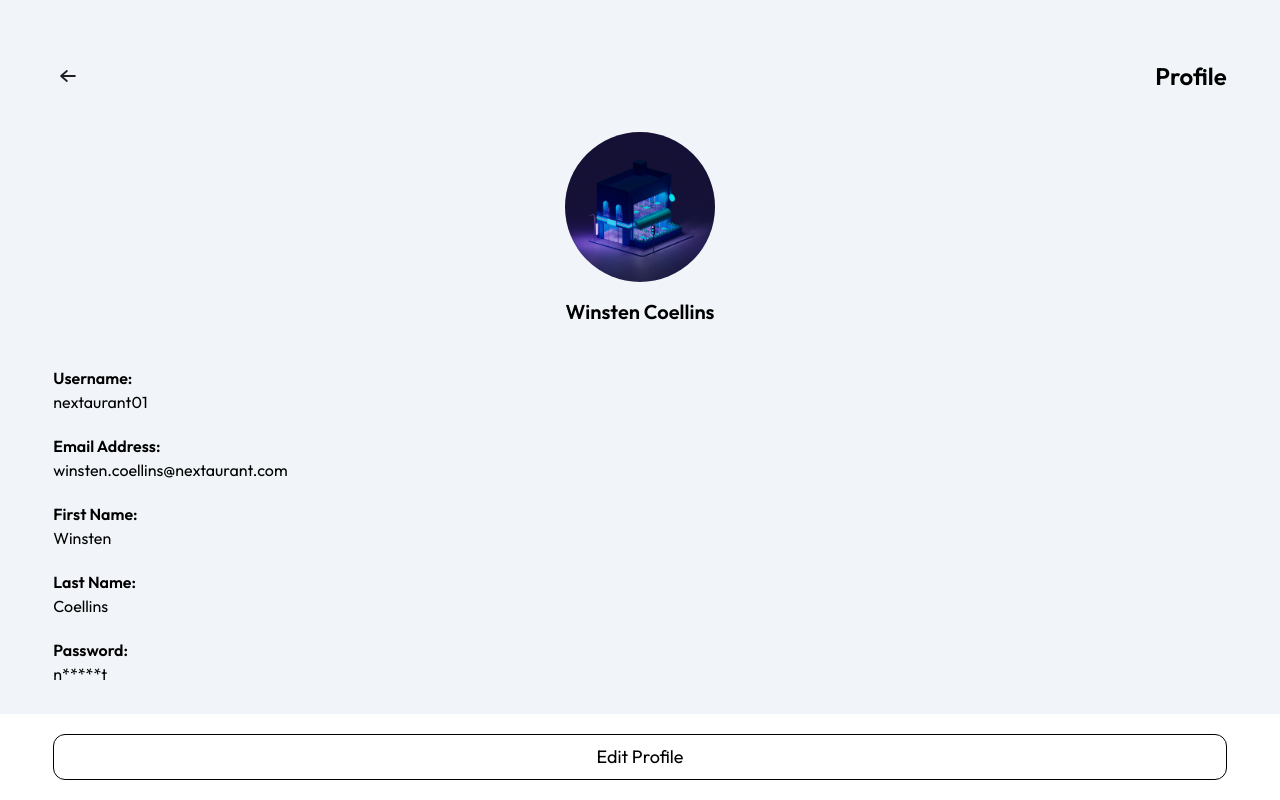
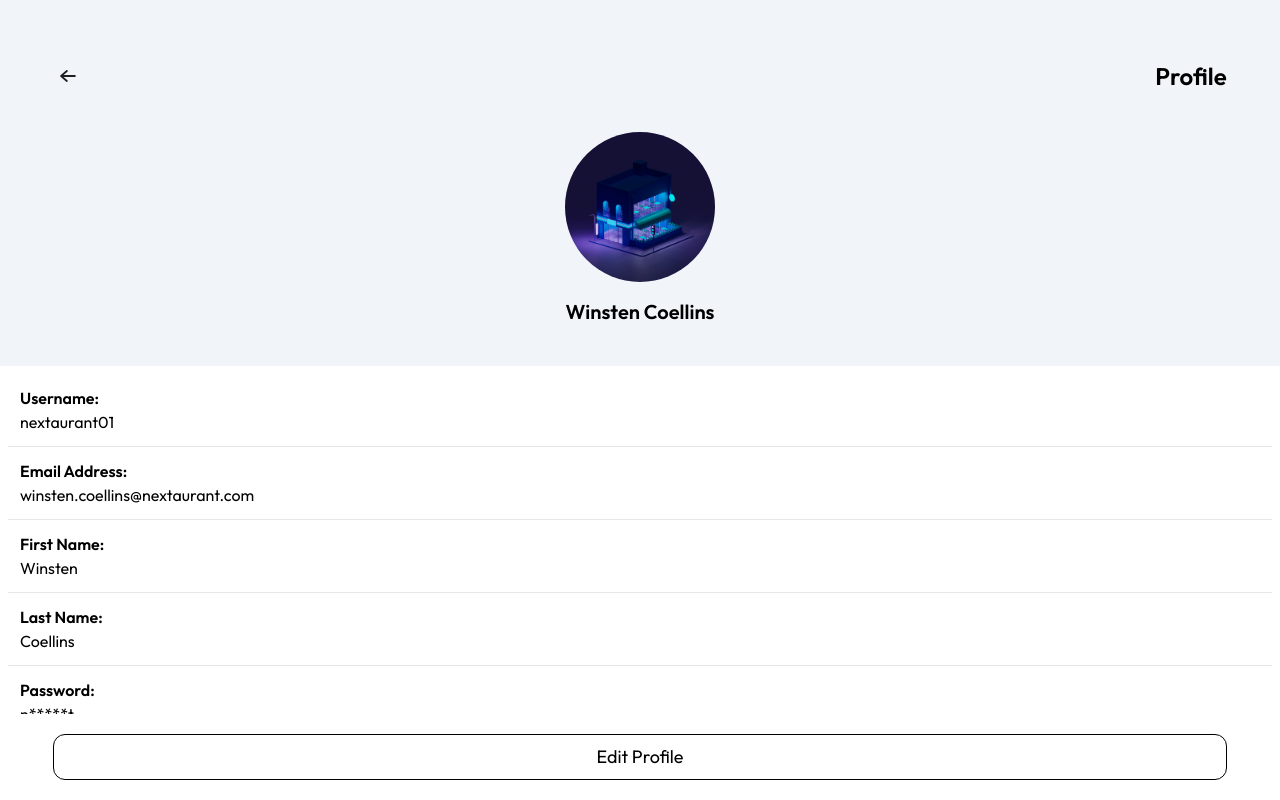
Before and after one commit to winstencoellins/nextaurant, a Next.js app: page /profile in a window 1280 px wide. Built offline with nearby package versions, Linux system fonts and the light colour scheme.

Commit message:
Modify profile

```diff
--- a/app/profile/page.tsx
+++ b/app/profile/page.tsx
@@ -19,27 +19,32 @@ export default function Profile() {
                 <p className="font-semibold text-xl mt-4">Winsten Coellins</p>
             </div>
 
-            <div className="mt-10">
-                <div className="mb-5">
+            <div className="mt-10 absolute py-5 left-0 bg-white w-screen">
+                <div className="mx-5 mb-3">
                     <h3 className="font-semibold">Username:</h3>
                     <p>nextaurant01</p>
                 </div>
-                <div className="mb-5">
+                <hr className="mx-2" />
+                <div className="mx-5 my-3">
                     <h3 className="font-semibold">Email Address:</h3>
                     <p>winsten.coellins@nextaurant.com</p>
                 </div>
-                <div className="mb-5">
+                <hr className="mx-2" />
+                <div className="mx-5 my-3">
                     <h3 className="font-semibold">First Name:</h3>
                     <p>Winsten</p>
                 </div>
-                <div className="mb-5">
+                <hr className="mx-2" />
+                <div className="mx-5 my-3">
                     <h3 className="font-semibold">Last Name:</h3>
                     <p>Coellins</p>
                 </div>
-                <div className="mb-5">
+                <hr className="mx-2" />
+                <div className="mx-5 my-3">
                     <h3 className="font-semibold">Password:</h3>
                     <p>n*****t</p>
                 </div>
+                <hr className="mx-2" />
             </div>
 
             <div className="absolute bottom-0 left-0 bg-white shadow-xl py-5 w-screen">
```
